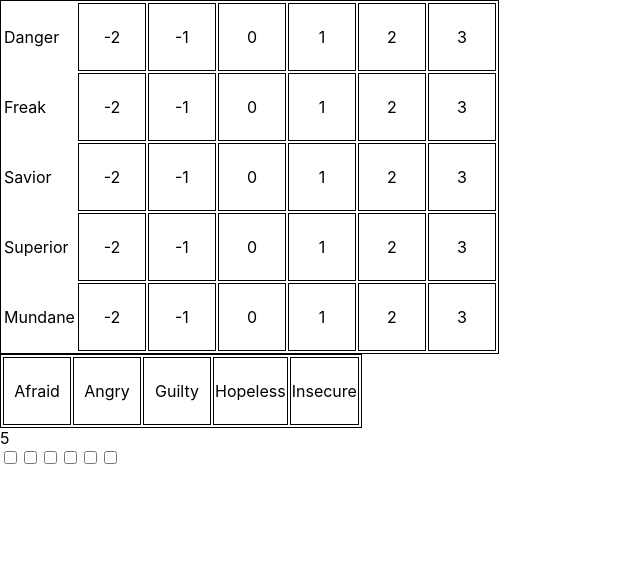
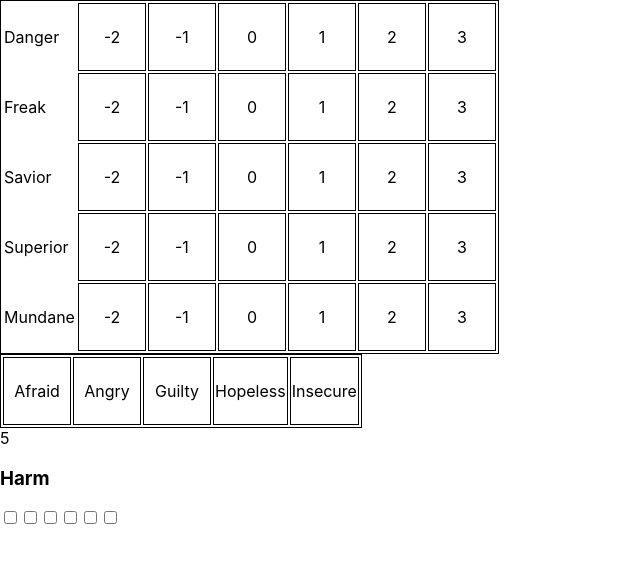
Before and after one commit to Monadic-Cat/mam, a React (Create React App) app: page / in a window 1280 px wide. Shown: the top 562 px of the page, without its empty margins (0-640 px from the left). Built offline with nearby package versions, Linux system fonts and the light colour scheme.

Commit message:
harm title

```diff
--- a/src/Harm.jsx
+++ b/src/Harm.jsx
@@ -13,6 +13,7 @@ class Harm extends Component {
 	render() {
 		return (
 			<div className="Harm">
+				<h3> Harm </h3>
 				{range(0, 6).map(x => <HarmBox key={x} />)}
 			</div>
 		);
```
